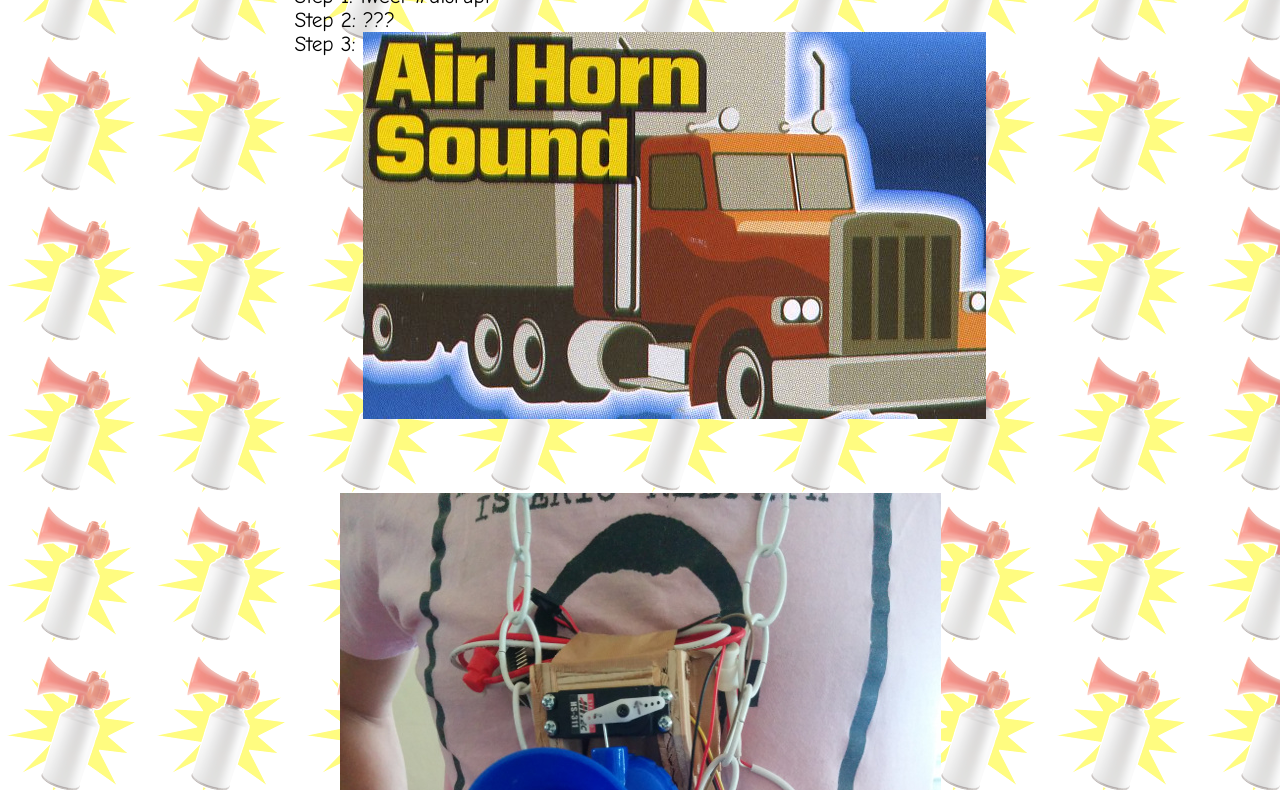
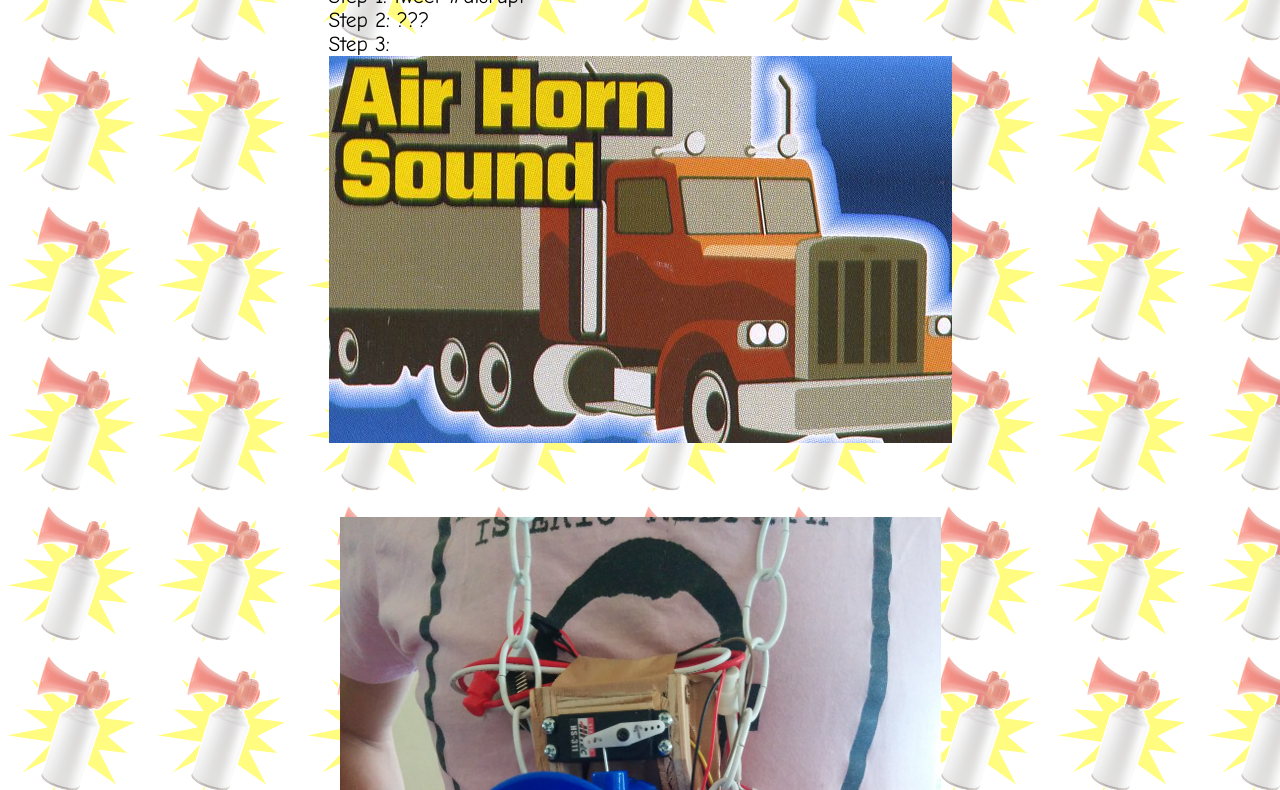
Before and after one commit to stappon/airhorn, a plain HTML site: page static/index.html in a window 1280 px wide. Shown: the part 98-888 px from the top of the page. Drawn offline with Linux system fonts and the light colour scheme.

Commit message:
fix image alignment on website

```diff
--- a/static/index.html
+++ b/static/index.html
@@ -18,7 +18,10 @@
           Step 2: ???
         </div>
         <div class="step-header">
-          Step 3: <img src="/365airhorn.jpg"/>
+          Step 3:
+        </div>
+        <div>
+          <img src="/365airhorn.jpg"/>
         </div>
       </div>
       <div class="title blink rainbow-text">
```
